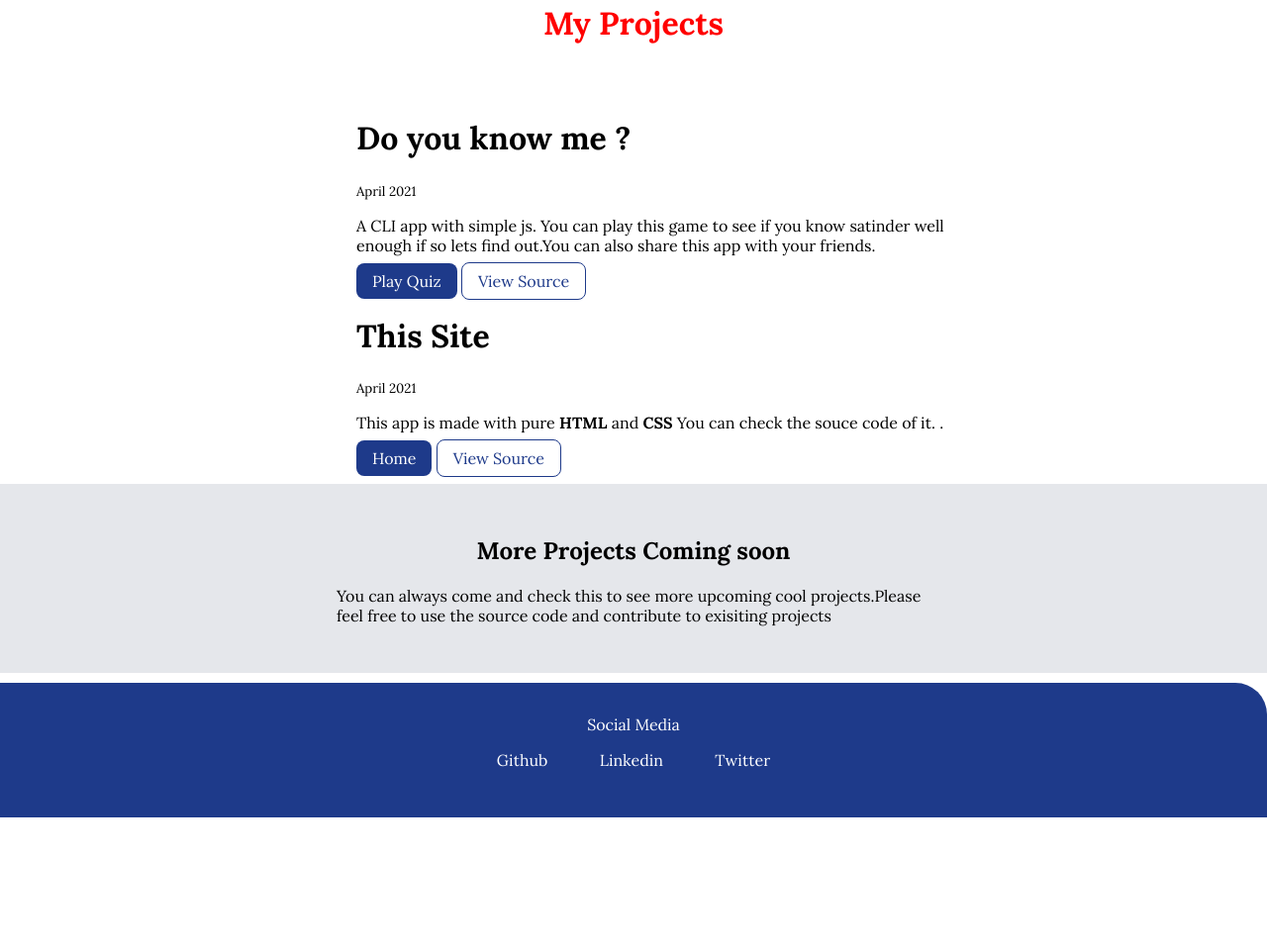
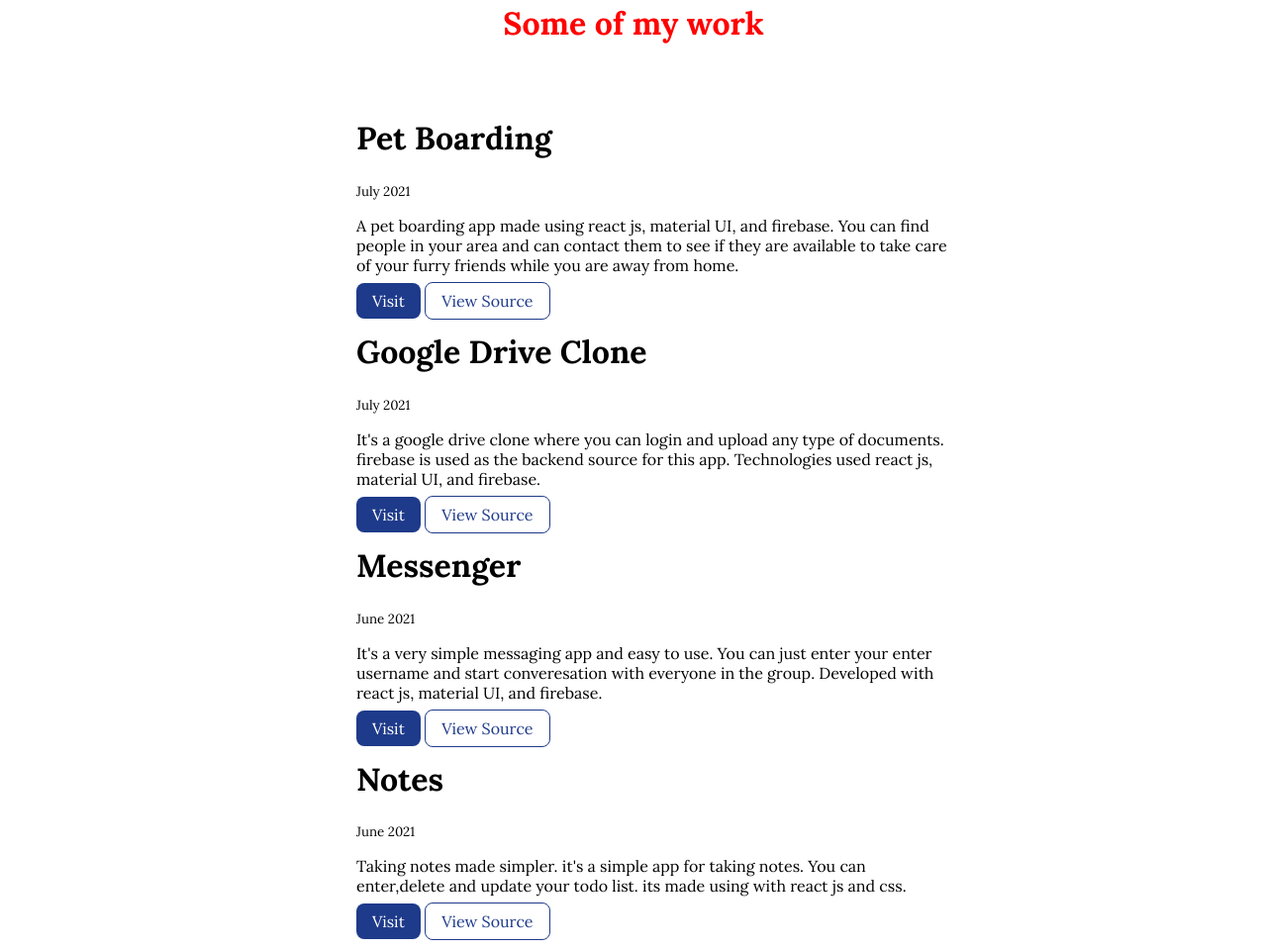
Before and after one commit to satinder36/satinderPortfolio, a plain HTML site: page projects.html in a window 1280 px wide. Shown: the part 154-1114 px from the top of the page at 99% size. Before the commit the page ends 980 px from the top, so only its background shows below. Drawn offline with Linux system fonts and the light colour scheme.

Commit message:
added projects

```diff
--- a/projects.html
+++ b/projects.html
@@ -25,12 +25,67 @@
 
     <header class="hero">
 
-        <h1 class="hero-heading"> <span class="heading-span">My Projects</span> </h1>
+        <h1 class="hero-heading"> <span class="heading-span">Some of my work </span> </h1>
     </header>
 
 
     <ul class="list-non-bullet">
+        <li>
+            <div class="container-center container">
+            <h1>Pet Boarding</h1>
+            <small>July 2021</small>
+            <p>A pet boarding app made using react js, material UI, and firebase.
+                You can find people in your area and can contact them to see if
+                they are available to take care of your furry friends while you are
+                away from home.
+            </p>
+            <a  class="link link-primary"href="https://pet-boarding-dea55.web.app/">Visit</a>
+            <a class="link link-secondary" href="https://github.com/satinder36/pet-boarding">View Source</a>
 
+        </div>
+        </li>
+        <li>
+            <div class="container-center container">
+            <h1>Google Drive Clone</h1>
+            <small>July 2021</small>
+            <p>It's a google drive clone where you can login and upload any type of documents.
+                 firebase is used as the backend source for this app. Technologies used react js, material UI, and firebase.
+            </p>
+            <a  class="link link-primary"href="https://drive-clone-2036c.web.app/">Visit</a>
+            <a class="link link-secondary" href="https://github.com/satinder36/google-drive-clone">View Source</a>
+
+        </div>
+        </li>
+        <li>
+            <div class="container-center container">
+            <h1>Messenger</h1>
+            <small>June 2021</small>
+            <p>
+                It's a very simple messaging app and easy to use. You can just enter
+                your enter username and start converesation with everyone in the group.
+                Developed with react js, material UI, and firebase.
+
+            </p>
+            <a  class="link link-primary"href="https://messenger-clone-7fa27.firebaseapp.com/">Visit</a>
+            <a class="link link-secondary" href="https://github.com/satinder36/messenger-clone">View Source</a>
+
+        </div>
+        </li>
+        <li>
+            <div class="container-center container">
+            <h1>Notes</h1>
+            <small>June 2021</small>
+            <p>
+                Taking notes made simpler. it's a simple app for taking notes.
+                You can enter,delete and update your todo list.
+                its made using with react js and css.
+
+            </p>
+            <a  class="link link-primary"href="https://notesmadesimple.netlify.app/">Visit</a>
+            <a class="link link-secondary" href="https://github.com/satinder36/notes">View Source</a>
+
+        </div>
+        </li>
         <li>
             <div class="container-center container">
             <h1>Do you know me ?</h1>
```
Also changed, not shown: index.html (+11 -4 lines).
